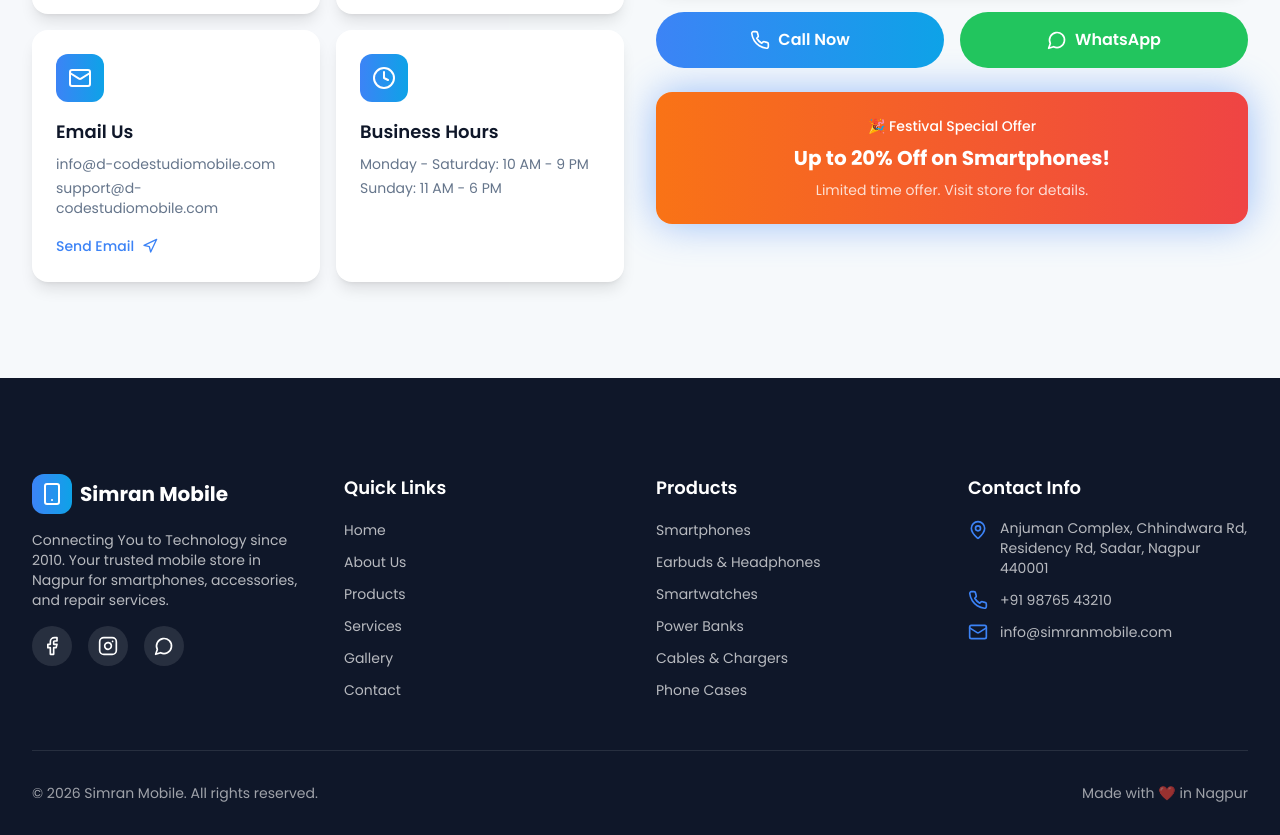
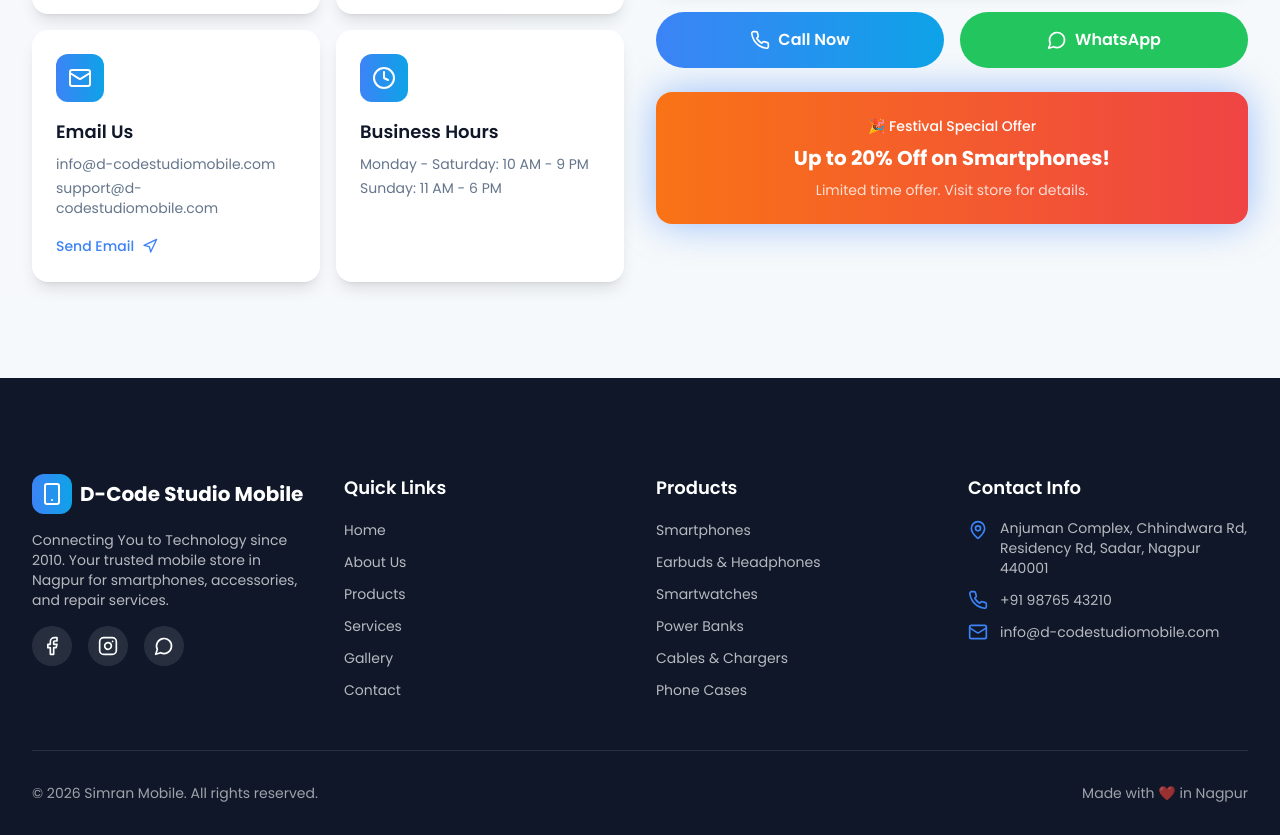
Before and after one commit to Ismail26477/d-code-studio-Chetan-hamare, a React (Vite) app: page / in a window 1280 px wide. Shown: the part 7077-7912 px from the top of the page. Built offline with nearby package versions, Linux system fonts and the light colour scheme; the HTML template or start-up script is replaced by a standard one.

Commit message:
Update Footer.tsx

```diff
--- a/src/components/Footer.tsx
+++ b/src/components/Footer.tsx
@@ -39,7 +39,7 @@ const Footer = () => {
                 <div className="w-10 h-10 gradient-bg rounded-xl flex items-center justify-center">
                   <Smartphone className="w-6 h-6 text-white" />
                 </div>
-                <span className="text-xl font-bold">Simran Mobile</span>
+                <span className="text-xl font-bold">D-Code Studio Mobile</span>
               </div>
               <p className="text-white/70 text-sm mb-4">
                 Connecting You to Technology since 2010. Your trusted mobile store in Nagpur for smartphones, accessories, and repair services.
@@ -124,8 +124,8 @@ const Footer = () => {
                 </li>
                 <li className="flex items-center gap-3">
                   <Mail className="w-5 h-5 text-primary flex-shrink-0" />
-                  <a href="mailto:info@simranmobile.com" className="text-white/70 hover:text-primary text-sm">
-                    info@simranmobile.com
+                  <a href="mailto:info@d-codestudiomobile.com" className="text-white/70 hover:text-primary text-sm">
+                    info@d-codestudiomobile.com
                   </a>
                 </li>
               </ul>
```
